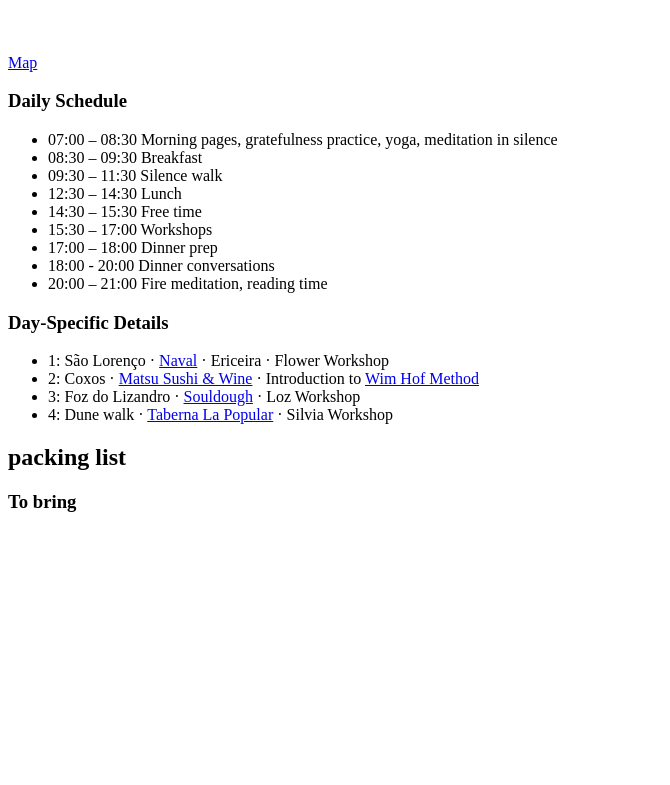
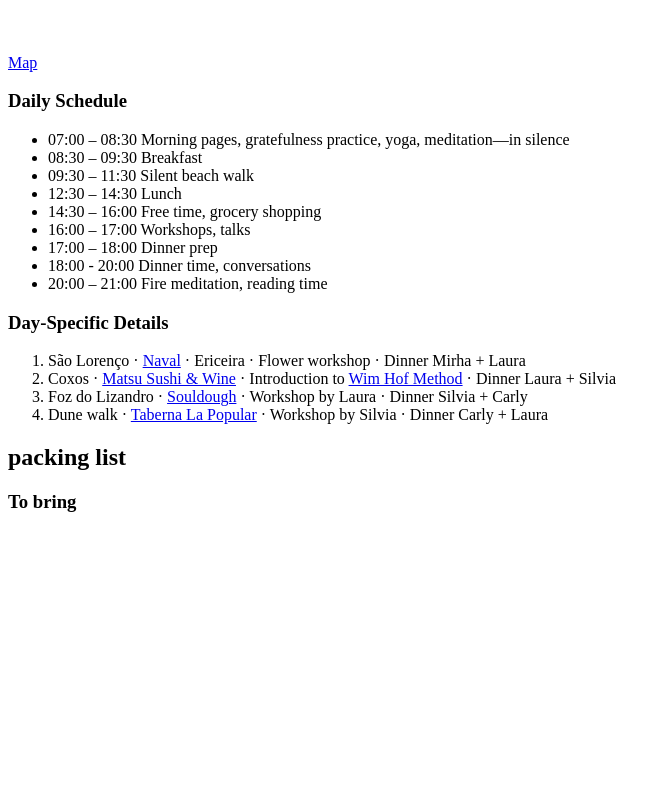
Before and after one commit to mirhamasala/slow-retreats, a Next.js app: page / in a window 1280 px wide. Shown: the part 1500-2285 px from the top of the page, without its empty margins (0-670 px from the left). Built offline with nearby package versions, Linux system fonts and the light colour scheme.

Commit message:
Fix copy (#16)
* Fix copy Rules

* Add items to PackingList

* Edit Program schedule

```diff
--- a/components/PackingList.js
+++ b/components/PackingList.js
@@ -8,11 +8,13 @@ const packingItems = [
   'swimwear',
   'sunglasses',
   'PJs',
-  'comfy lounge wear',
+  'comfy loungewear',
   'warm sweaters',
-  'rain coat',
+  'house slippers',
+  'raincoat',
   'walking sneakers or shoes',
   'yoga mat',
+  'a book (only Kindle or physical)',
 ];
 
 const leaveHomeItems = [
--- a/components/Program.js
+++ b/components/Program.js
@@ -20,55 +20,61 @@ function Program() {
       <h3 className="pt-6 pb-3 text-2xl text-gray-100 tracking-wider capitalize">
         Daily Schedule
       </h3>
-      <ul className="mb-6 space-y-2">
+      <ul className="mb-7 space-y-2">
         <li>
-          07:00 – 08:30 Morning pages, gratefulness practice, yoga, meditation
-          in silence
+          07:00 – 08:30 Morning pages, gratefulness practice, yoga,
+          meditation—in silence
         </li>
         <li>08:30 – 09:30 Breakfast</li>
-        <li>09:30 – 11:30 Silence walk</li>
+        <li>09:30 – 11:30 Silent beach walk</li>
         <li>12:30 – 14:30 Lunch</li>
-        <li>14:30 – 15:30 Free time</li>
-        <li>15:30 – 17:00 Workshops</li>
+        <li>14:30 – 16:00 Free time, grocery shopping</li>
+        <li>16:00 – 17:00 Workshops, talks</li>
         <li>17:00 – 18:00 Dinner prep</li>
-        <li>18:00 - 20:00 Dinner conversations</li>
+        <li>18:00 - 20:00 Dinner time, conversations</li>
         <li>20:00 – 21:00 Fire meditation, reading time</li>
       </ul>
       <h3 className="pb-3 text-2xl text-gray-100 tracking-wider capitalize">
         Day-Specific Details
       </h3>
-      <ul className="mb-6 space-y-2">
+      <ol className="list-decimal mb-6 space-y-2">
         <li>
-          1: <span>São Lorenço</span> ·{' '}
-          <Link href="https://goo.gl/maps/nmnN5rwpoYDdo75V7">Naval</Link> ·{' '}
-          <span>Ericeira</span> · <span>Flower Workshop</span>
+          <span>
+            São Lorenço ·{' '}
+            <Link href="https://goo.gl/maps/nmnN5rwpoYDdo75V7">Naval</Link> ·
+            Ericeira · Flower workshop · Dinner Mirha + Laura
+          </span>
         </li>
         <li>
-          2: <span>Coxos</span> ·{' '}
+          <span>
+            Coxos ·{' '}
             <Link href="https://g.page/matsusushiandwine?share">
               Matsu Sushi & Wine
             </Link>{' '}
-          ·{' '}
-          <span>
-            Introduction to{' '}
+            · Introduction to{' '}
             <Link href="https://www.wimhofmethod.com/breathing-exercises">
               Wim Hof Method
-            </Link>
+            </Link>{' '}
+            · Dinner Laura + Silvia
           </span>
         </li>
         <li>
-          3: <span>Foz do Lizandro</span> ·{' '}
-          <Link href="http://souldoughpizza.com">Souldough</Link> ·{' '}
-          <span>Loz Workshop</span>
+          <span>
+            Foz do Lizandro ·{' '}
+            <Link href="http://souldoughpizza.com">Souldough</Link> · Workshop
+            by Laura · Dinner Silvia + Carly
+          </span>
         </li>
         <li>
-          4: <span>Dune walk</span> ·{' '}
+          <span>
+            Dune walk ·{' '}
             <Link href="https://la-popular-taberna.business.site/">
               Taberna La Popular
             </Link>{' '}
-          · <span>Silvia Workshop</span>
+            · Workshop by Silvia · Dinner Carly + Laura
+          </span>
         </li>
-      </ul>
+      </ol>
     </Section>
   );
 }
--- a/components/Rules.js
+++ b/components/Rules.js
@@ -17,34 +17,34 @@ function Rules() {
           future.
         </p>
         <p>
-          There's no more wonderful gift than the gift of presence. By being
-          present for others, we also allow our own lives to be immersed in the
-          now. It's a state of being typically quite hidden from us, buried in
-          our busyness, that will now allow to slowly reveal itself.
+          The gift of presence is super powerful. By being present for others,
+          we also allow our own lives to be immersed in the <i>Now</i>. It's a
+          state of being typically quite hidden from us, buried in our busyness,
+          that we'll give space to reveal itself slowly.
         </p>
         <p>
           To be able to step into this flow, we need to nourish our little
           bubble and protect our state of mind. The following rules are designed
-          to helps us do just that.
+          to help us do just that.
         </p>
       </div>
       <ul className="list-decimal space-y-3">
-        <li>We’ll have lunch and dinner together.</li>
         <li>
-          We’ll switch off and hand over our electronic devices (phones, iPads,
-          laptops, etc.)
+          We'll switch off and hand over our electronic devices (phones, iPads,
+          laptops, etc.) on day one of the retreat.
           <p className="mt-2 italic">
-            This means we won't have any outside contact with out friends and
-            family nor will we have access to any work related messages, social
-            media, etc. If you really need to touch base with home, you'll be
-            provided a phone which you can use for a 5-minute call.
+            This means we won't have any contact with our friends and family
+            during the retreat, nor will we have access to any work-related
+            messages, social media, etc. If you need to check in with home, a
+            phone will be available for a 5-minute phone call.
           </p>
         </li>
         <li>
-          We won't make photos. To remember the retreat, we'll take four
-          Polariods each day at a place of our choosing.
+          We won't take photos. To remember the retreat, we'll take four
+          Polaroids each day at a place of our choosing.
         </li>
-        <li>We'll do our best not to complain.</li>
+        <li>We'll have lunch and dinner together.</li>
+        <li>We'll try not to complain.</li>
       </ul>
     </Section>
   );
```
Lines whose indentation alone changed are shown as unchanged.
